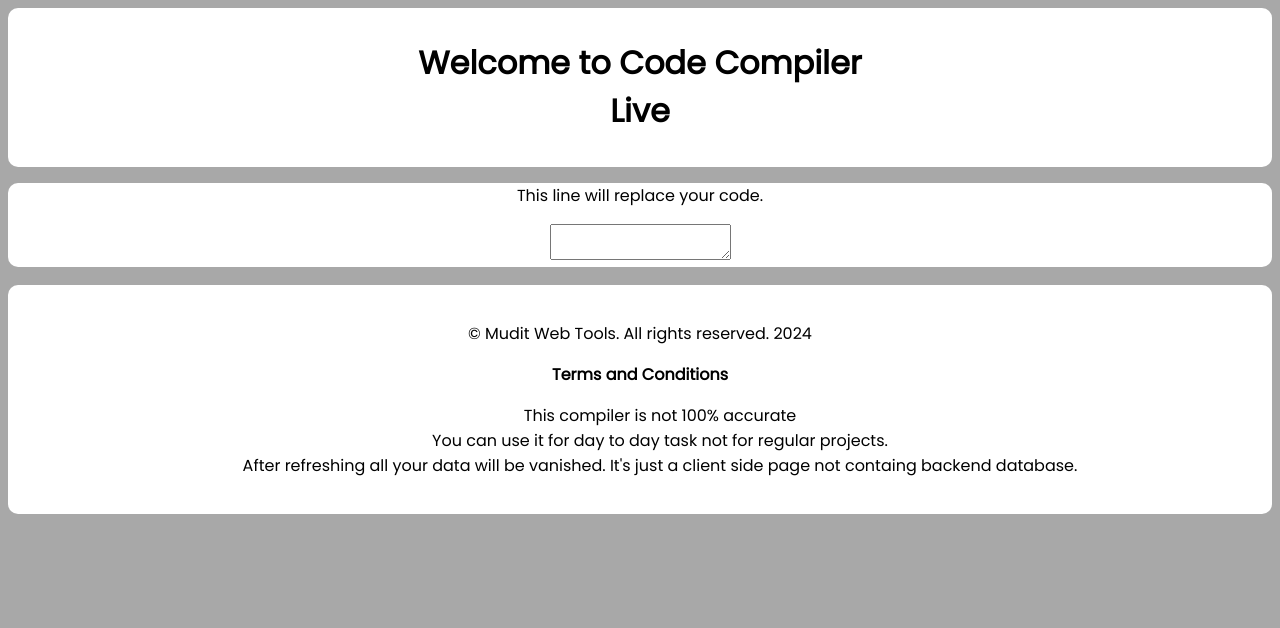
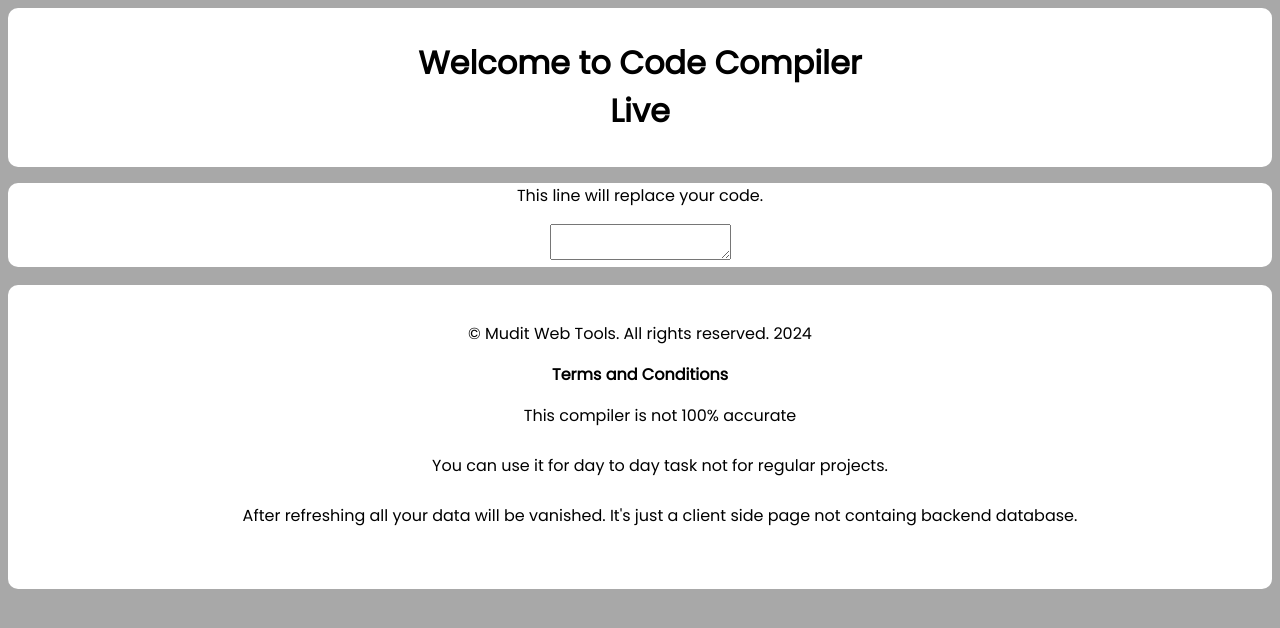
Before and after one commit to muditvij/mutv, a plain HTML site: page htmlcodecompiler.html in a window 1280 px wide. Drawn offline with Linux system fonts and the light colour scheme.

Commit message:
Update htmlcodecompiler.html

```diff
--- a/htmlcodecompiler.html
+++ b/htmlcodecompiler.html
@@ -53,9 +53,9 @@
         <p>&copy; Mudit Web Tools. All rights reserved. 2024</p>
         <P><b>Terms and Conditions</b></P>
         <ul>
-            <li>This compiler is not 100% accurate</li>
-            <li>You can use it for day to day task not for regular projects.</li>
-            <li>After refreshing all your data will be vanished. It's just a client side page not containg backend database.</li>
+            <li>This compiler is not 100% accurate</li><br>
+            <li>You can use it for day to day task not for regular projects.</li><br>
+            <li>After refreshing all your data will be vanished. It's just a client side page not containg backend database.</li><br>
         </ul>
     </footer>
 </body>
```
